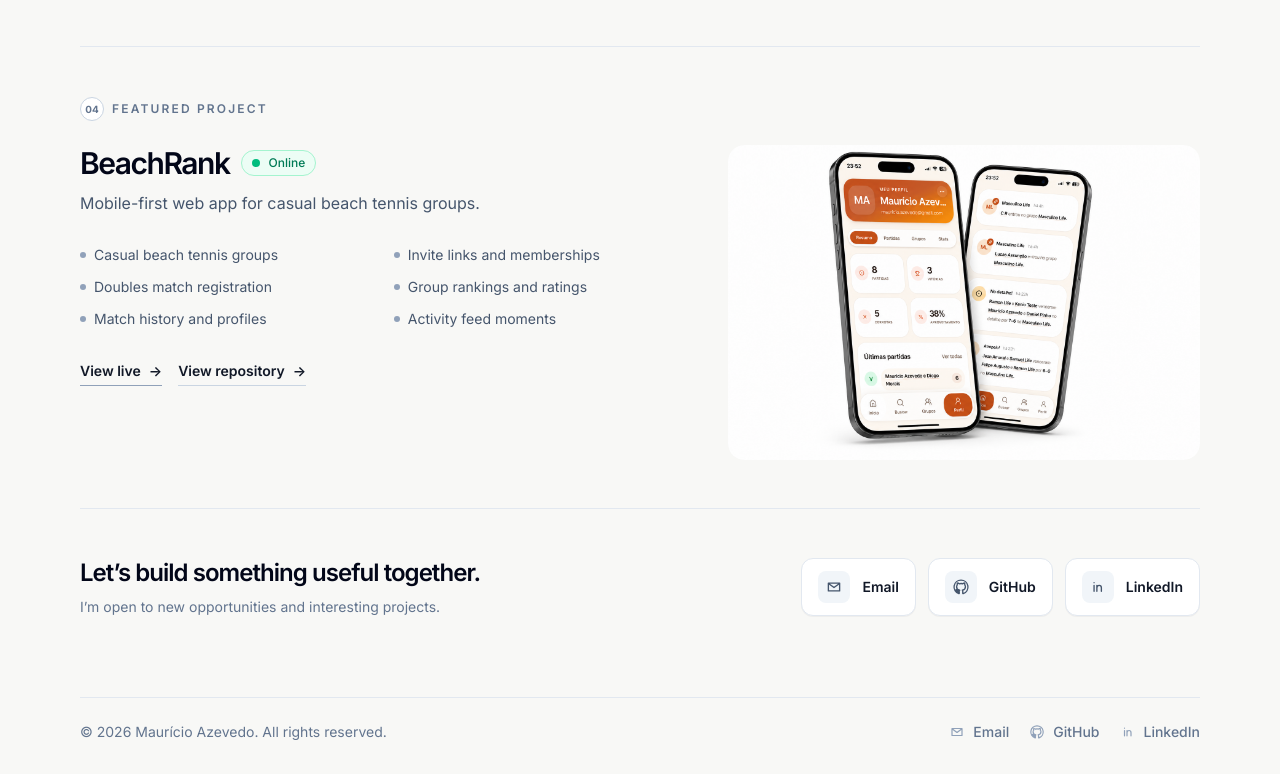
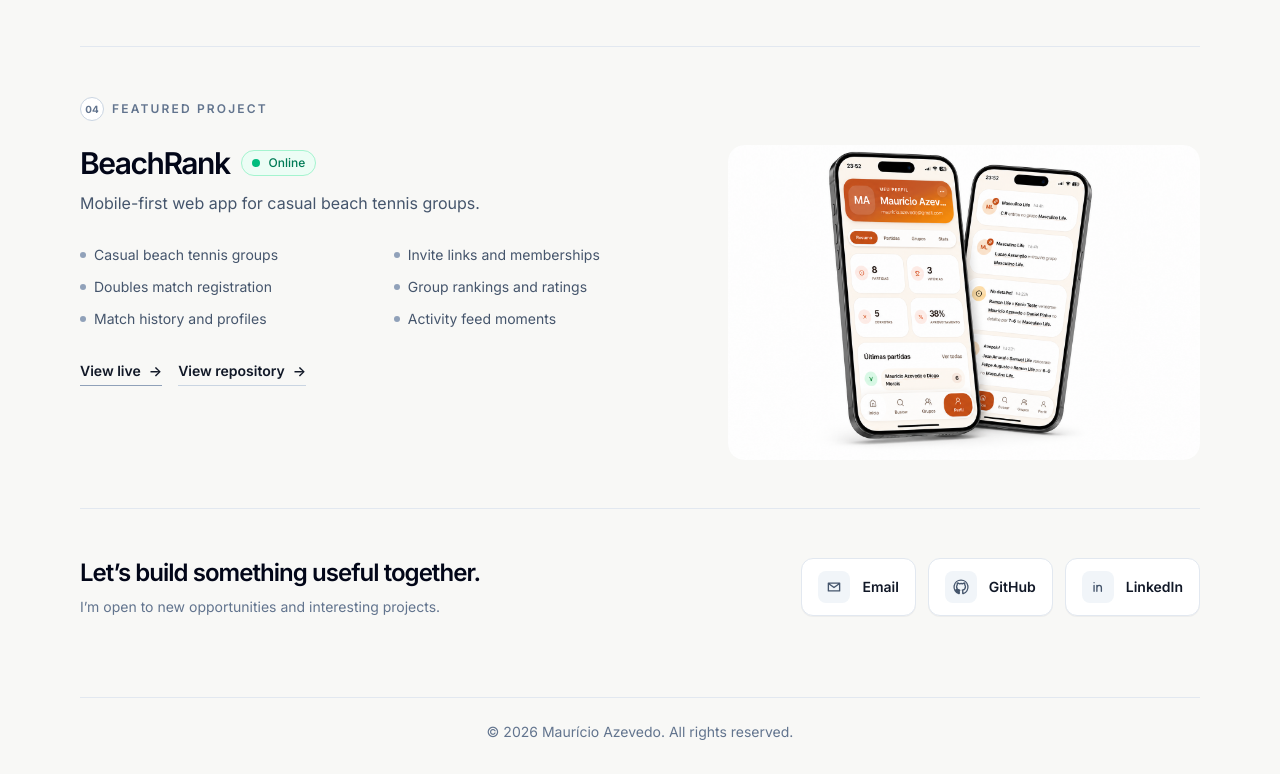
Before and after one commit to mauricio-azevedo/portfolio, a React (Vite) app: page / in a window 1280 px wide. Shown: the part 2168-2942 px from the top of the page. Built offline with nearby package versions, Linux system fonts and the light colour scheme.

Commit message:
Remove contact links from footer

```diff
--- a/src/components/SiteFooter.tsx
+++ b/src/components/SiteFooter.tsx
@@ -1,16 +1,11 @@
-import type { ContactLink } from '../types/portfolio';
-import { ContactLinks } from './ContactLinks';
-
 type SiteFooterProps = {
   name: string;
-  contactLinks: ContactLink[];
 };
 
-export function SiteFooter({ name, contactLinks }: SiteFooterProps) {
+export function SiteFooter({ name }: SiteFooterProps) {
   return (
-    <footer className="mx-auto flex w-[min(1120px,calc(100%_-_48px))] items-center justify-between gap-6 border-t border-slate-200 pb-8 pt-6 text-sm text-slate-500 max-[980px]:w-[min(100%_-_32px,1120px)] max-[720px]:flex-col max-[720px]:items-start">
+    <footer className="mx-auto w-[min(1120px,calc(100%_-_48px))] border-t border-slate-200 pb-8 pt-6 text-center text-sm text-slate-500 max-[980px]:w-[min(100%_-_32px,1120px)]">
       <span>© {new Date().getFullYear()} {name}. All rights reserved.</span>
-      <ContactLinks links={contactLinks} variant="compact" />
     </footer>
   );
 }
```
